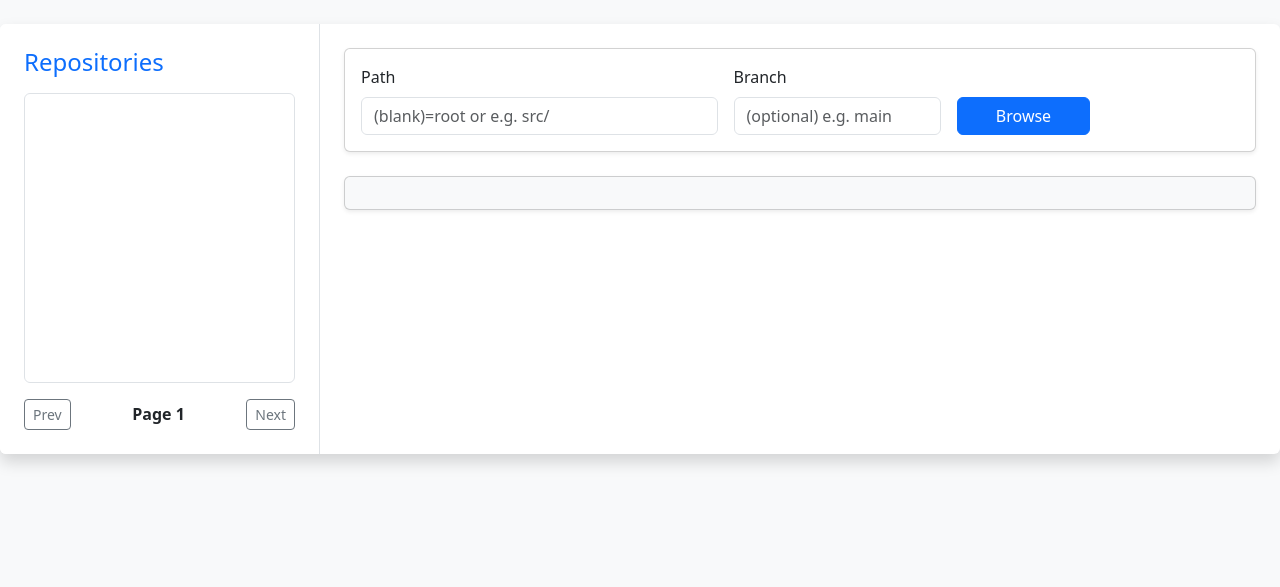
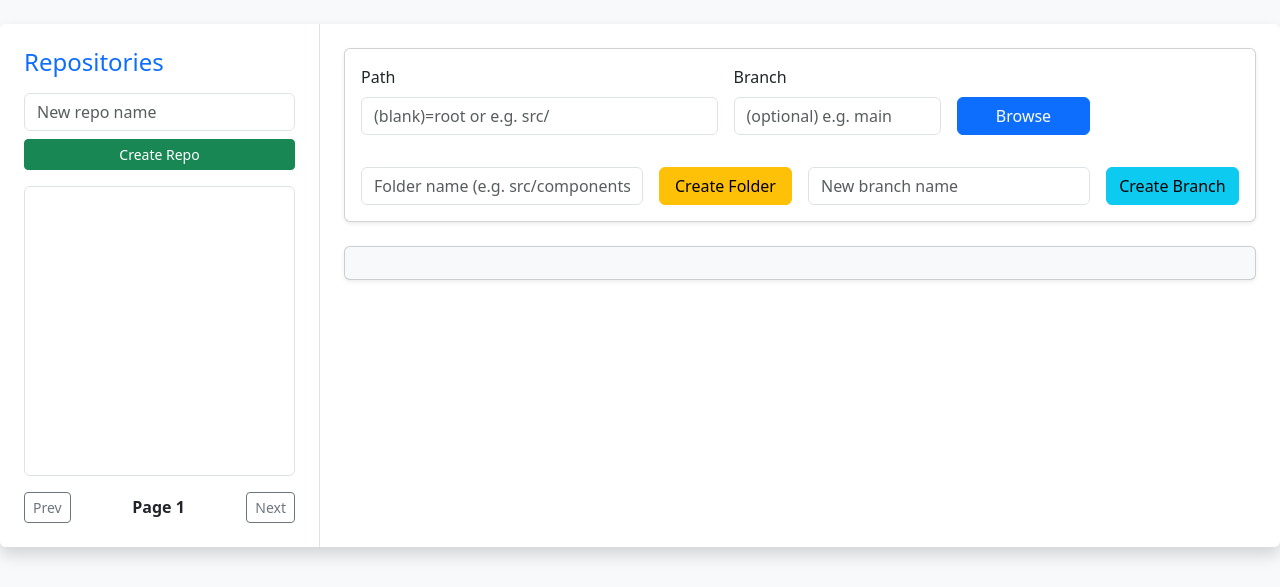
Before and after one commit to 7b809/show_repos, a Flask app: page / in a window 1280 px wide. Shown: the top 587 px of the page. Run offline with Flask 3, Linux system fonts and the light colour scheme; data that the repository does not hold is empty.

Commit message:
Update index.html

```diff
--- a/templates/index.html
+++ b/templates/index.html
@@ -4,9 +4,7 @@
   <meta charset="utf-8" />
   <title>GitHub Repo Editor</title>
 
-  <!-- Bootstrap 5 CSS -->
   <link href="https://cdn.jsdelivr.net/npm/bootstrap@5.3.2/dist/css/bootstrap.min.css" rel="stylesheet">
-
   <meta name="viewport" content="width=device-width, initial-scale=1" />
 </head>
 
@@ -18,6 +16,14 @@
     <!-- LEFT PANEL -->
     <aside class="col-md-3 border-end p-4 bg-white">
       <h4 class="mb-3 text-primary">Repositories</h4>
+
+      <!-- 🆕 CREATE REPO -->
+      <div class="mb-3">
+        <input id="newRepoName" class="form-control mb-2" placeholder="New repo name">
+        <button id="createRepoBtn" class="btn btn-success btn-sm w-100">
+          Create Repo
+        </button>
+      </div>
 
       <select id="repoSelect" size="12" class="form-select mb-3"></select>
 
@@ -55,13 +61,38 @@
             </div>
 
           </div>
+
+          <!-- 🆕 Folder + Branch Actions -->
+          <div class="row g-3 mt-3">
+
+            <div class="col-md-4">
+              <input id="newFolderName" class="form-control"
+                     placeholder="Folder name (e.g. src/components)">
+            </div>
+            <div class="col-md-2">
+              <button id="createFolderBtn" class="btn btn-warning w-100">
+                Create Folder
+              </button>
+            </div>
+
+            <div class="col-md-4">
+              <input id="newBranchName" class="form-control"
+                     placeholder="New branch name">
+            </div>
+            <div class="col-md-2">
+              <button id="createBranchBtn" class="btn btn-info w-100">
+                Create Branch
+              </button>
+            </div>
+
+          </div>
         </div>
       </div>
 
       <!-- Directory View -->
       <div id="directoryView" class="card shadow-sm mb-4 p-3 bg-light rounded"></div>
 
-      <!-- Editor Panel -->
+      <!-- Editor Panel (UNCHANGED) -->
       <div id="editorPanel" class="card shadow-sm" hidden>
         <div class="card-header bg-primary text-white">
           <h5 id="fileTitle" class="mb-0"></h5>
@@ -114,6 +145,10 @@ async function fetchJSON(url, opts={}) {
   return r.json();
 }
 
+/* ===========================
+   EXISTING CODE (UNCHANGED)
+=========================== */
+
 async function loadRepos() {
   document.getElementById('pageLabel').textContent = `Page ${page}`;
   const repos = await fetchJSON(`/api/repos?page=${page}`);
@@ -140,108 +175,59 @@ document.getElementById('repoSelect').onchange = (e) => {
   document.getElementById('editorPanel').hidden = true;
 };
 
-async function browse() {
-  const path = document.getElementById('pathInput').value.trim();
-  const ref = document.getElementById('branchInput').value.trim();
-  if (!owner || !selectedRepo) return alert('Select a repository first.');
+/* ===========================
+   🆕 NEW FEATURES
+=========================== */
 
-  const qp = new URLSearchParams({ owner, repo: selectedRepo });
-  if (path) qp.set('path', path);
-  if (ref) qp.set('ref', ref);
+// Create Repo
+document.getElementById("createRepoBtn").onclick = async () => {
+  const name = document.getElementById("newRepoName").value.trim();
+  if (!name) return alert("Enter repo name");
 
-  const items = await fetchJSON(`/api/contents?${qp.toString()}`);
-  const panel = document.getElementById('directoryView');
-  panel.innerHTML = '';
+  await fetchJSON("/api/create-repo", {
+    method: "POST",
+    headers: { "Content-Type": "application/json" },
+    body: JSON.stringify({ name })
+  });
 
-  const arr = Array.isArray(items) ? items : [items];
-  arr.forEach(it => {
-    if (it.type === 'dir') {
-      const details = document.createElement('details');
-      details.classList.add("mb-2");
+  alert("Repository created!");
+  document.getElementById("newRepoName").value = "";
+  loadRepos();
+};
 
-      const summary = document.createElement('summary');
-      summary.textContent = `📁 ${it.path}`;
-      summary.classList.add("fw-bold");
-      details.appendChild(summary);
+// Create Folder
+document.getElementById("createFolderBtn").onclick = async () => {
+  const folder = document.getElementById("newFolderName").value.trim();
+  const branch = document.getElementById("branchInput").value.trim();
+  if (!folder) return alert("Enter folder name");
+  if (!owner || !selectedRepo) return alert("Select repo first");
 
-      summary.onclick = async () => {
-        const sub = await fetchJSON(`/api/contents?owner=${owner}&repo=${selectedRepo}&path=${encodeURIComponent(it.path)}${ref?`&ref=${encodeURIComponent(ref)}`:''}`);
-        const list = document.createElement('ul');
-        list.classList.add("list-group", "mt-2");
+  await fetchJSON("/api/create-folder", {
+    method: "POST",
+    headers: { "Content-Type": "application/json" },
+    body: JSON.stringify({ owner, repo: selectedRepo, folder, branch })
+  });
 
-        (Array.isArray(sub)?sub:[sub]).forEach(child => {
-          const li = document.createElement('li');
-          li.classList.add("list-group-item");
+  alert("Folder created!");
+  document.getElementById("newFolderName").value = "";
+};
 
-          if (child.type === 'file') {
-            const a = document.createElement('a');
-            a.href = '#';
-            a.textContent = `📝 ${child.name}`;
-            a.onclick = () => openFile(child.path);
-            li.appendChild(a);
-          } else {
-            li.textContent = `📁 ${child.path}`;
-          }
-          list.appendChild(li);
-        });
-        details.replaceChildren(summary, list);
-      };
+// Create Branch
+document.getElementById("createBranchBtn").onclick = async () => {
+  const new_branch = document.getElementById("newBranchName").value.trim();
+  if (!new_branch) return alert("Enter branch name");
+  if (!owner || !selectedRepo) return alert("Select repo first");
 
-      panel.appendChild(details);
-    } else if (it.type === 'file') {
-      const a = document.createElement('a');
-      a.href = '#';
-      a.classList.add("d-block", "mb-1");
-      a.textContent = `📝 ${it.path}`;
-      a.onclick = () => openFile(it.path);
-      panel.appendChild(a);
-    }
+  await fetchJSON("/api/create-branch", {
+    method: "POST",
+    headers: { "Content-Type": "application/json" },
+    body: JSON.stringify({ owner, repo: selectedRepo, new_branch })
   });
-}
 
-async function openFile(path) {
-  const ref = document.getElementById('branchInput').value.trim();
-  const qp = new URLSearchParams({ owner, repo: selectedRepo, path });
-  if (ref) qp.set('ref', ref);
+  alert("Branch created!");
+  document.getElementById("newBranchName").value = "";
+};
 
-  const file = await fetchJSON(`/api/file?${qp.toString()}`);
-  currentFileSha = file.sha;
-  document.getElementById('fileTitle').textContent = `${path}`;
-  document.getElementById('editor').value = file.content || '';
-  document.getElementById('editorPanel').hidden = false;
-  document.getElementById('status').textContent = '';
-  document.getElementById('deleteBtn').onclick = () => delFile(path);
-  document.getElementById('saveBtn').onclick = () => saveFile(path);
-}
-
-async function saveFile(path) {
-  const content = document.getElementById('editor').value;
-  const message = document.getElementById('commitMsg').value || `Update ${path}`;
-  const branch = document.getElementById('branchInput').value.trim();
-
-  const body = { owner, repo: selectedRepo, path, content, message };
-  if (currentFileSha) body.sha = currentFileSha;
-  if (branch) body.branch = branch;
-
-  const resp = await fetchJSON(`/api/save`, {
-    method: 'POST', headers: { 'Content-Type': 'application/json' },
-    body: JSON.stringify(body)
-  });
-  document.getElementById('status').textContent = `Saved: ${resp.commit && resp.commit.sha ? resp.commit.sha : ''}`;
-  currentFileSha = resp.content && resp.content.sha ? resp.content.sha : currentFileSha;
-}
-
-async function delFile(path) {
-  if (!confirm(`Delete ${path}?`)) return;
-  const message = document.getElementById('commitMsg').value || `Delete ${path}`;
-  const resp = await fetchJSON(`/api/delete`, {
-    method: 'POST', headers: { 'Content-Type': 'application/json' },
-    body: JSON.stringify({ owner, repo: selectedRepo, path, sha: currentFileSha, message })
-  });
-  document.getElementById('status').textContent = `Deleted in commit ${resp.commit && resp.commit.sha ? resp.commit.sha : ''}`;
-}
-
-document.getElementById('browseBtn').onclick = browse;
 loadRepos();
 </script>
 
```
